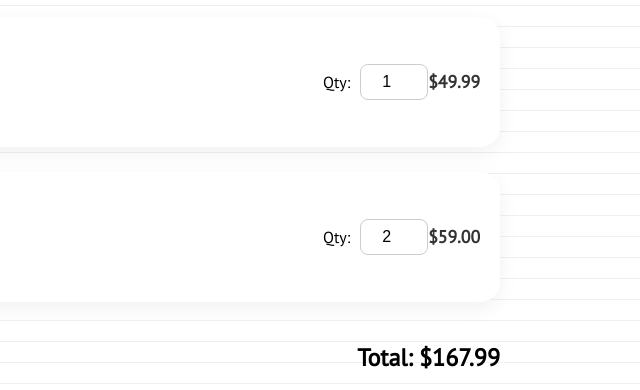
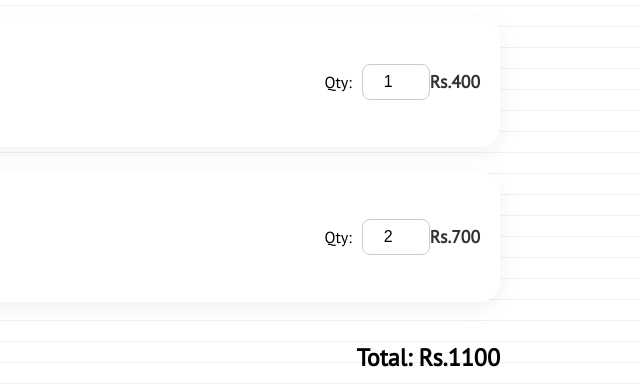
Before and after one commit to Harshitaa-1/RentKart-FrontEnd, a plain HTML site: page cart.html in a window 1280 px wide. Shown: the part 229-619 px from the top of the page, 640-1280 px from the left. Drawn offline with Linux system fonts and the light colour scheme.

Commit message:
cart.html

```diff
--- a/cart.html
+++ b/cart.html
@@ -175,7 +175,7 @@
         <label>Qty:</label>
         <input type="number" value="1" min="1">
       </div>
-      <div class="price">$49.99</div>
+      <div class="price">Rs.400</div>
     </div>
 
     <!-- Cart Item 2 -->
@@ -189,12 +189,12 @@
         <label>Qty:</label>
         <input type="number" value="2" min="1">
       </div>
-      <div class="price">$59.00</div>
+      <div class="price">Rs.700</div>
     </div>
 
     <!-- Summary -->
     <div class="cart-summary">
-      <h3>Total: $167.99</h3>
+      <h3>Total: Rs.1100</h3>
       <button class="btn-checkout">Checkout</button>
     </div>
   </div>
```
